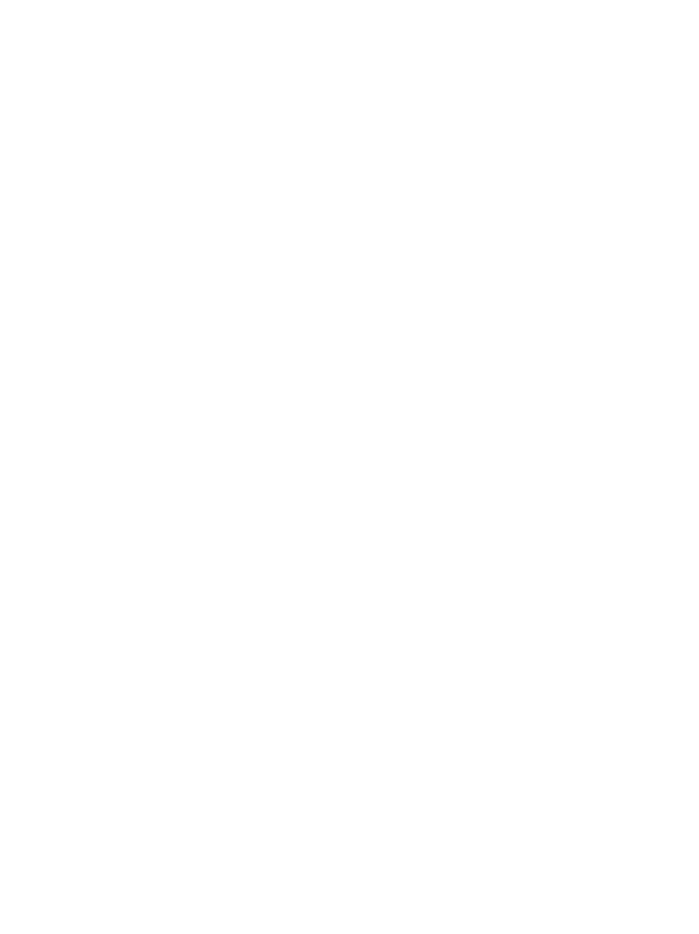
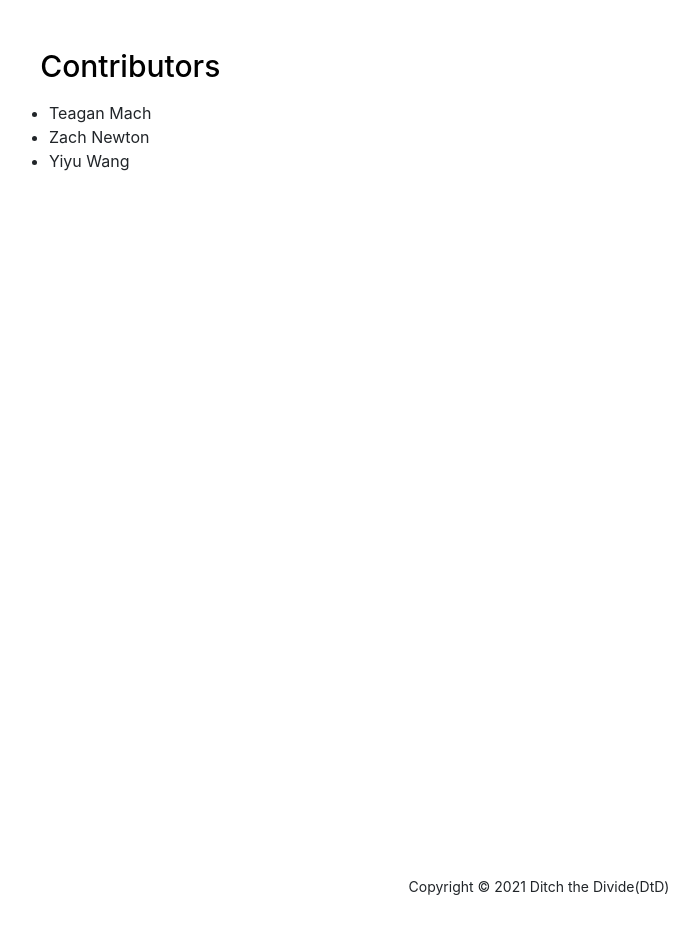
Before and after one commit to info340-wi21/project-2-teaganmach, a React (Create React App) app: page / in a window 1280 px wide. Shown: the part 1160-2094 px from the top of the page, without its empty margins (101-800 px from the left). Before the commit the page ends 880 px from the top, so only its background shows below. Built offline with nearby package versions, Linux system fonts and the light colour scheme; no server answers.

Commit message:
added footer

```diff
--- a/public/index.html
+++ b/public/index.html
@@ -35,4 +35,28 @@
     <noscript>You need to enable JavaScript to run this app.</noscript>
     <div id="root"></div>
   </body>
+
+  <footer id="footer" class="footer-area section-padding">
+    <div class="container">
+        <div class="row">
+          <div class="col-lg-3 col-md-6 col-sm-12 col-xs-12">
+            <h3 class="footer-title">Contributors</h3>
+            <ul>
+              <li>Teagan Mach</li>
+              <li>Zach Newton</li>
+              <li>Yiyu Wang</li>
+            </ul>
+          </div>
+        </div>
+    </div>
+  </footer>
+  <section id="copyright">
+    <div class="container">
+      <div class="row">
+        <div class="col-md-12">
+          <p>Copyright © 2021 Ditch the Divide(DtD)</p>
+        </div>
+      </div>
+    </div>
+  </section>
 </html>
--- a/src/css/favorites.css
+++ b/src/css/favorites.css
@@ -4,10 +4,11 @@
 
 .container {
     display: flex;
+    min-height: none;
 }
 
 .row {
-    margin: 10px 10px;
+    margin: 0px 10px;
 }
 h3 {
     text-align: left;
--- a/src/css/index.css
+++ /dev/null
@@ -1,4 +0,0 @@
-header.jumbotron {
-  background-color: #2d708d;
-  color: white;
-}
--- a/src/index.js
+++ b/src/index.js
@@ -2,7 +2,6 @@
 import React from 'react';
 import ReactDOM from 'react-dom';
 import { BrowserRouter } from 'react-router-dom';
-import './css/index.css';
 import App from './App';
 
 ReactDOM.render(<BrowserRouter><App /></BrowserRouter>, document.getElementById('root'));
```
